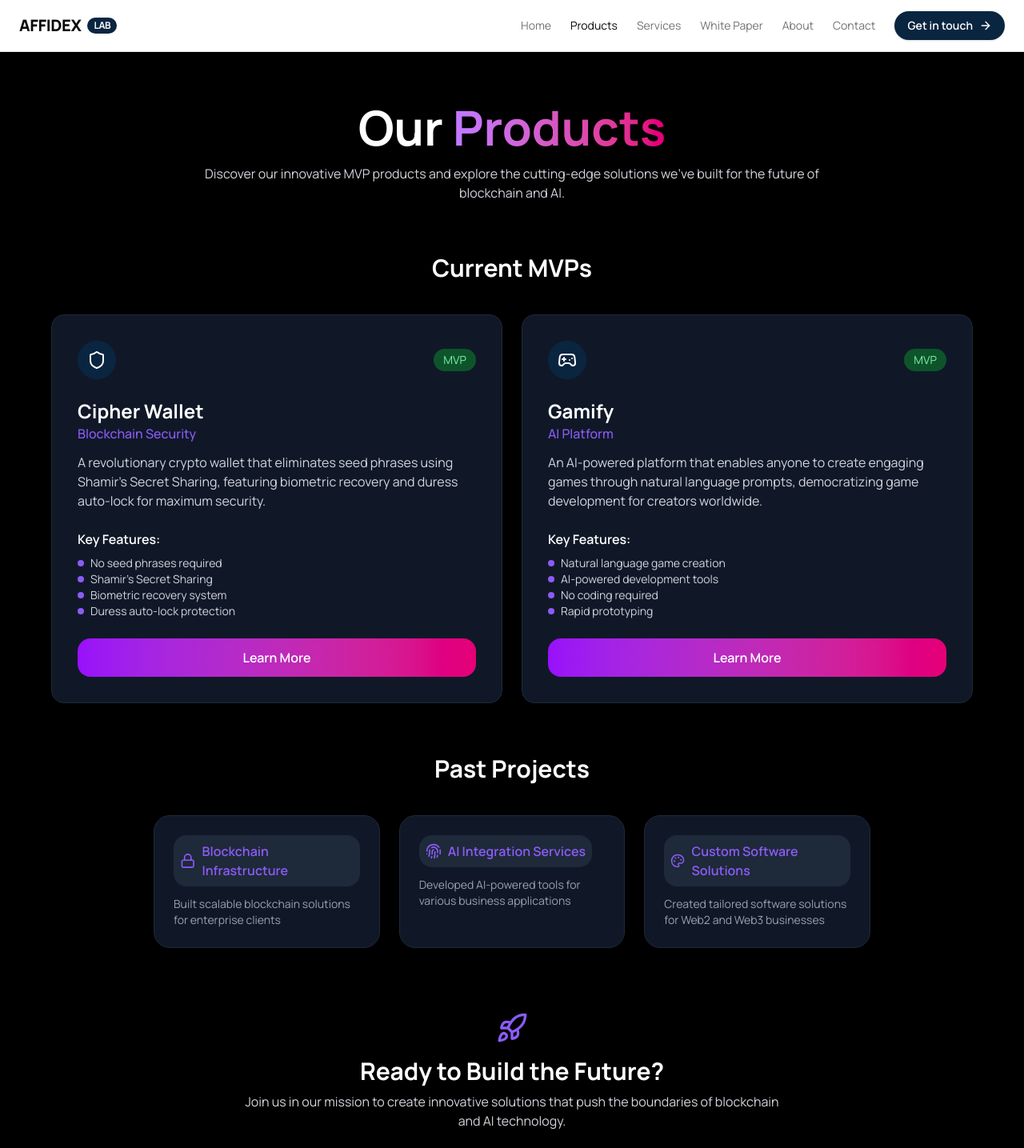
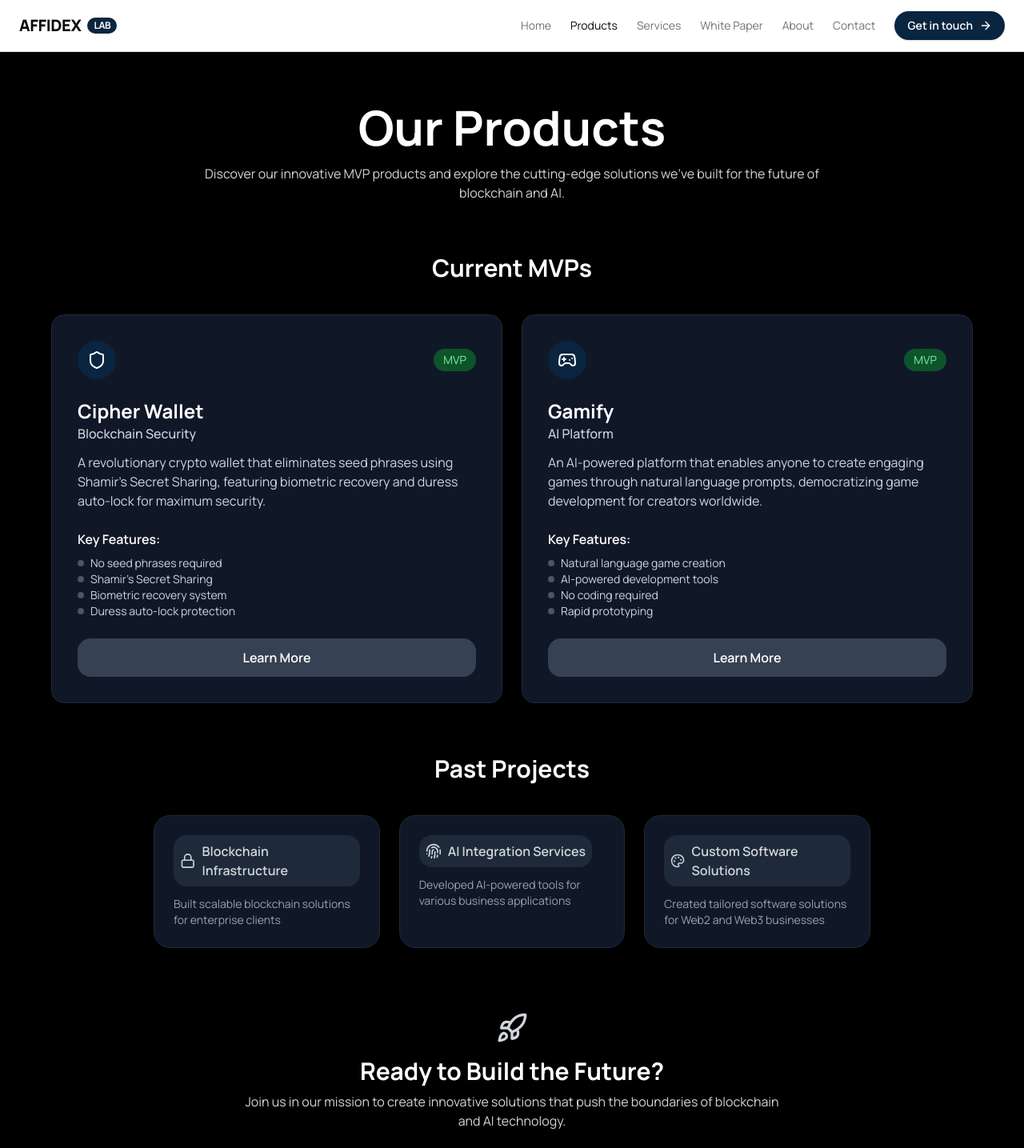
Before and after one commit to Affidex-Lab/affidexnew, a React (Vite) app: page /products in a window 1280 px wide. Shown: the top 1435 px of the page at 80% size. Built offline with nearby package versions, Linux system fonts and the light colour scheme.

Commit message:
Remove purple gradients/colors from Products page

```diff
--- a/src/pages/Products.tsx
+++ b/src/pages/Products.tsx
@@ -41,7 +41,7 @@ export default function Products() {
   return (
     <div className="bg-black text-white">
       <div className="container text-center py-16">
-        <h1 className="text-4xl md:text-6xl font-bold">Our <span className="text-transparent bg-clip-text bg-gradient-to-r from-purple-400 to-pink-600">Products</span></h1>
+        <h1 className="text-4xl md:text-6xl font-bold">Our <span className="text-white">Products</span></h1>
         <p className="mt-4 text-gray-300 max-w-3xl mx-auto">Discover our innovative MVP products and explore the cutting-edge solutions we've built for the future of blockchain and AI.</p>
       </div>
 
@@ -56,19 +56,19 @@ export default function Products() {
               </div>
               <div className="mb-6">
                 <div className="text-2xl font-bold">{p.title}</div>
-                <div className="text-[#8b5cf6] font-medium">{p.category}</div>
+                <div className="text-gray-300 font-medium">{p.category}</div>
                 <p className="mt-3 text-gray-300">{p.description}</p>
               </div>
               <div>
                 <div className="font-semibold mb-2">Key Features:</div>
                 {p.features.map((f, j) => (
                   <div key={j} className="flex items-center gap-2 text-sm text-gray-300">
-                    <div className="h-2 w-2 rounded-full bg-[#8b5cf6]" />
+                    <div className="h-2 w-2 rounded-full bg-gray-600" />
                     <span>{f}</span>
                   </div>
                 ))}
               </div>
-              <button className="mt-6 w-full rounded-lg bg-gradient-to-r from-purple-600 to-pink-600 px-6 py-3 font-semibold">Learn More</button>
+              <button className="mt-6 w-full rounded-lg bg-gray-700 px-6 py-3 font-semibold">Learn More</button>
             </div>
           ))}
         </div>
@@ -79,7 +79,7 @@ export default function Products() {
         <div className="grid md:grid-cols-3 gap-6 max-w-4xl mx-auto">
           {past.map((x, i) => (
             <div key={i} className="rounded-xl border border-gray-800 bg-gray-900 p-6">
-              <div className="mb-3 inline-flex items-center gap-2 rounded-lg bg-gray-800 p-2 text-[#8b5cf6]">{x.icon}<span className="font-semibold">{x.title}</span></div>
+              <div className="mb-3 inline-flex items-center gap-2 rounded-lg bg-gray-800 p-2 text-gray-300">{x.icon}<span className="font-semibold">{x.title}</span></div>
               <p className="text-gray-400 text-sm">{x.description}</p>
             </div>
           ))}
@@ -87,12 +87,12 @@ export default function Products() {
       </div>
 
       <div className="container pb-24 text-center">
-        <Rocket className="mx-auto mb-4 h-10 w-10 text-[#8b5cf6]" />
+        <Rocket className="mx-auto mb-4 h-10 w-10 text-gray-300" />
         <h3 className="text-3xl font-bold mb-2">Ready to Build the Future?</h3>
         <p className="text-gray-300 max-w-2xl mx-auto mb-6">Join us in our mission to create innovative solutions that push the boundaries of blockchain and AI technology.</p>
         <div className="flex flex-col sm:flex-row gap-4 justify-center">
-          <a href="/contact" className="rounded-lg bg-gradient-to-r from-purple-600 to-pink-600 px-8 py-3 font-semibold">Get In Touch</a>
-          <a href="/about" className="rounded-lg border border-purple-600 px-8 py-3 font-semibold text-purple-400 hover:bg-purple-600 hover:text-white">Learn About Us</a>
+          <a href="/contact" className="rounded-lg bg-gray-700 px-8 py-3 font-semibold">Get In Touch</a>
+          <a href="/about" className="rounded-lg border border-gray-600 px-8 py-3 font-semibold text-gray-300 hover:bg-gray-700 hover:text-white">Learn About Us</a>
         </div>
       </div>
     </div>
```
